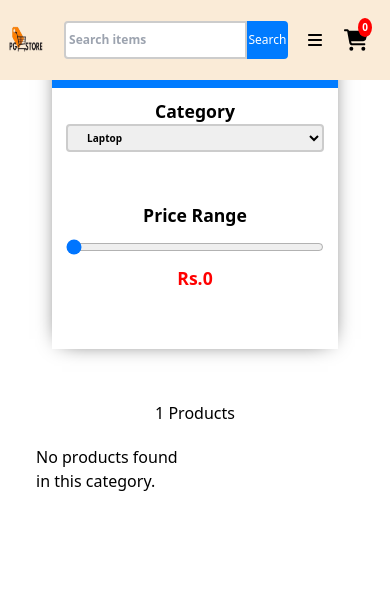
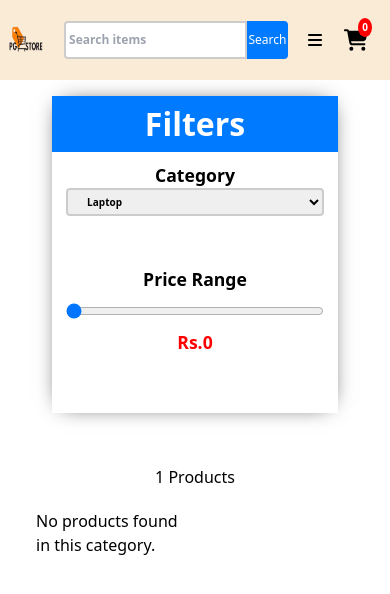
Before and after one commit to Pravinale/pgstore, a React (Create React App) app: page /Ecommerce/category/1 in a window 390 px wide. Shown: the top 594 px of the page. Built offline with nearby package versions, Linux system fonts and the light colour scheme.

Commit message:
small change

```diff
--- a/src/pages/CategoryResults/CategoryResults.css
+++ b/src/pages/CategoryResults/CategoryResults.css
@@ -143,6 +143,15 @@
 
   }
 
+  @media (max-width: 550px) {
+
+    .right-content{
+      margin-top: 6rem;
+    }
+
+  }
+
+
   @media (max-width: 360px) {
 
     .category-products {
```
